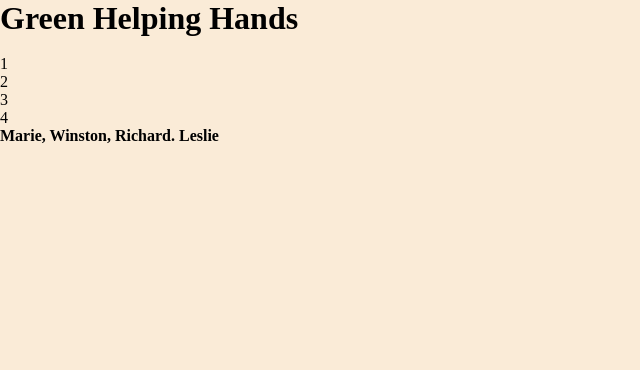
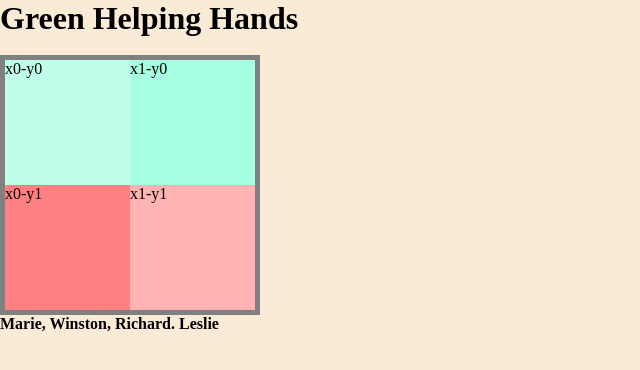
Before and after one commit to kakapo-2018/green-helping-hands, a Node server app: template views/garden.hbs in a window 1280 px wide. Shown: the top 370 px of the page, without its empty margins (0-640 px from the left). Run offline with Node 20, Linux system fonts and the light colour scheme; the template is opened without the code that fills it, so the values that code supplies are empty; some libraries are stand-ins or nearby versions.

Commit message:
garden grid

```diff
--- a/public/styles.css
+++ b/public/styles.css
@@ -15,3 +15,50 @@ body {
     min-height: 900px;
     background-repeat: no-repeat;
 }
+
+
+.grid-container {
+    width: 250px;
+    height: 250px;
+    background-color: grey;
+    padding: 5px;
+
+}
+
+.top-row {
+    display: flex;
+    width: 250px;
+    height:50%;
+    background-color: aquamarine;
+}
+
+.bottom-row {
+    display:flex;
+    width: 250px;
+    height:50%;
+    background-color: red;
+}
+
+.x0-y0 {
+    background-color: rgba(255,255,255,0.5);
+    height: 100%;
+    width: 50%;
+}
+
+.x1-y0 {
+    background-color: rgba(255,255,255,0.3);
+    height: 100%;
+    width: 50%;
+}
+
+.x0-y1 {
+    background-color: rgba(255,255,255,0.5);
+    height: 100%;
+    width: 50%;
+}
+
+.x1-y1 {
+    background-color: rgba(255,255,255,0.7);
+    height: 100%;
+    width: 50%;
+}
--- a/views/partials/gardenGrid.hbs
+++ b/views/partials/gardenGrid.hbs
@@ -1,7 +1,27 @@
 
-<div>
-    <div> 1</div>
-    <div>2</div>
-    <div>3</div>
-    <div>4</div>
+<div class="grid-container">
+
+    <div class="top-row">
+        <div class="x0-y0">
+            x0-y0
+        </div>
+        <div class="x1-y0">
+            x1-y0
+        </div>
+
+
+    </div>
+
+    <div class="bottom-row">
+        <div class="x0-y1">
+            x0-y1
+        </div>
+        <div class="x1-y1">
+            x1-y1
+        </div>
+
+    </div>
+
+    {{!-- <div class="x0-y1">x0-y1</div>
+    <div class="x1-y1">x1-y1</div> --}}
 </div>
```
Also changed, not shown: 1 other file.
